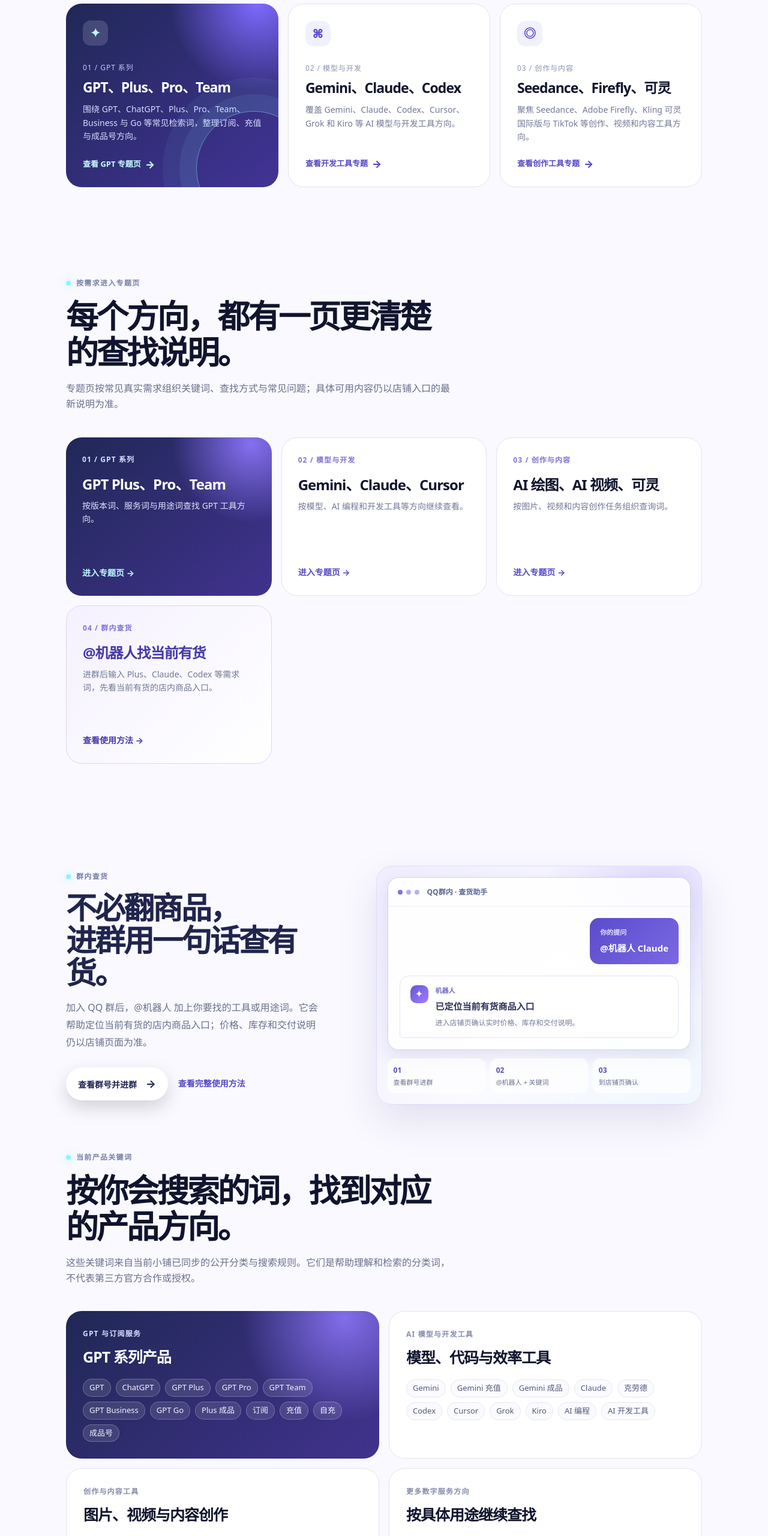
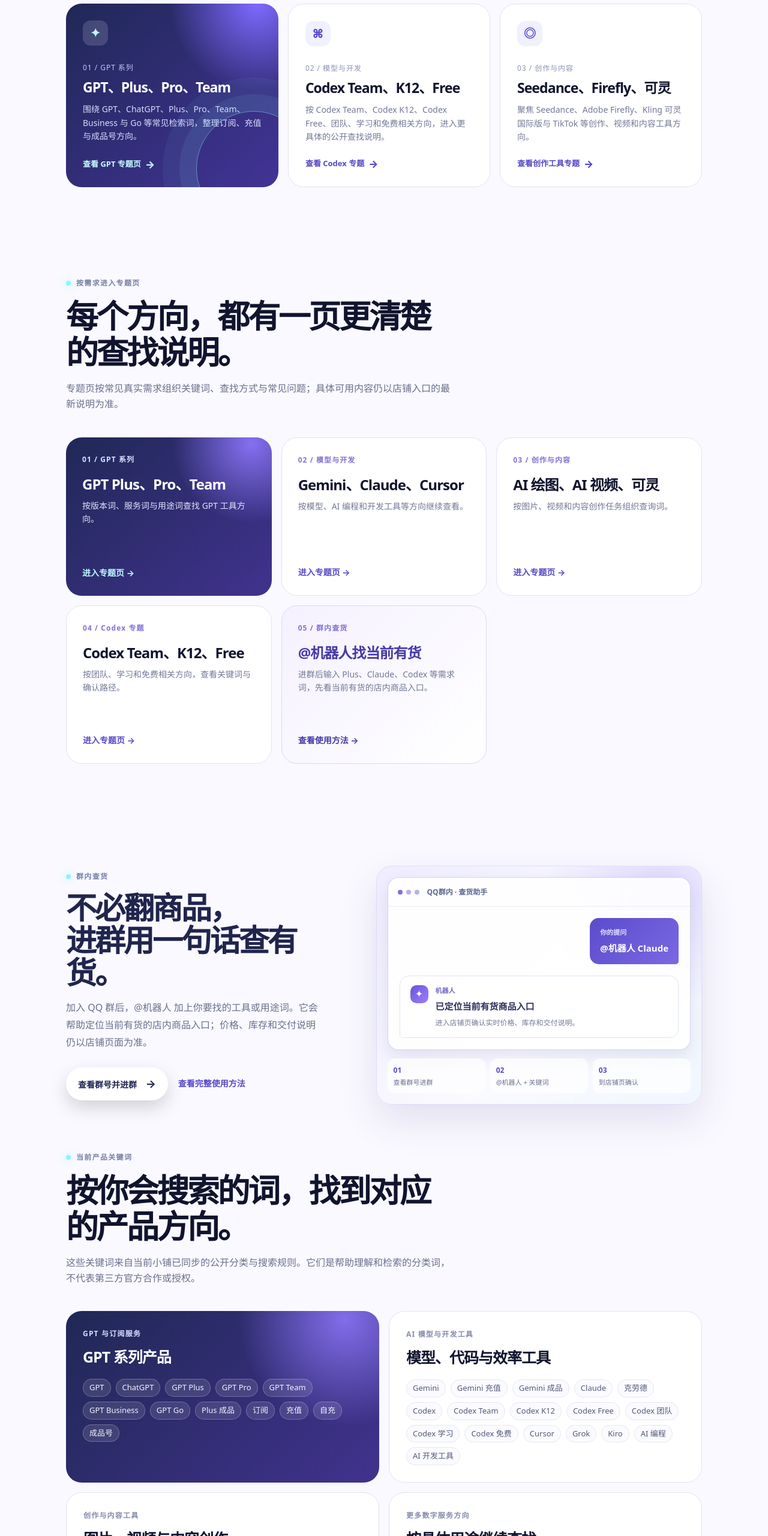
Before and after one commit to S988777/ldxp-showcase, a plain HTML site: page index.html in a window 1280 px wide. Shown: the part 1120-3680 px from the top of the page at 60% size. Drawn offline with Linux system fonts and the light colour scheme.

Commit message:
Update meta tags and content descriptions

```diff
--- a/index.html
+++ b/index.html
@@ -3,8 +3,8 @@
   <head>
     <meta charset="UTF-8" />
     <meta name="viewport" content="width=device-width, initial-scale=1.0" />
-    <meta name="description" content="链动小铺提供 GPT、Gemini、Claude、Codex、Cursor、Grok、Kiro、Seedance、Firefly、可灵和 TikTok 等 AI 工具与数字服务的公开分类入口；可加入 QQ 群 @机器人 查询当前有货商品入口。" />
-    <meta name="keywords" content="链动小铺,AI工具,QQ机器人查货,QQ群查货,GPT,ChatGPT,GPT Plus,GPT Pro,GPT Team,GPT Business,GPT Go,Gemini,Claude,Codex,Cursor,Grok,Kiro,Seedance,Adobe Firefly,可灵,Kling,TikTok,AI会员,AI订阅,AI充值,AI成品号,数字服务" />
+    <meta name="description" content="链动小铺提供 GPT、Gemini、Claude、Codex、Codex Team、Codex K12、Codex Free、Cursor、Grok、Kiro、Seedance、Firefly、可灵和 TikTok 等 AI 工具与数字服务的公开分类入口；可加入 QQ 群 @机器人 查询当前有货商品入口。" />
+    <meta name="keywords" content="链动小铺,AI工具,QQ机器人查货,QQ群查货,GPT,ChatGPT,GPT Plus,GPT Pro,GPT Team,GPT Business,GPT Go,Gemini,Claude,Codex,Codex Team,Codex K12,Codex Free,Codex 团队,Codex 学习,Codex 免费,Cursor,Grok,Kiro,Seedance,Adobe Firefly,可灵,Kling,TikTok,AI会员,AI订阅,AI充值,AI成品号,数字服务" />
     <meta name="robots" content="index,follow,max-image-preview:large" />
     <link rel="canonical" href="https://s988777.github.io/ldxp-showcase/" />
     <meta property="og:type" content="website" />
@@ -18,9 +18,9 @@
     <link rel="stylesheet" href="group-entry.css" />
     <script type="application/ld+json">
       {"@context":"https://schema.org","@graph":[
-        {"@type":"WebSite","name":"链动小铺","url":"https://s988777.github.io/ldxp-showcase/","inLanguage":"zh-CN","description":"公开整理 GPT、Gemini、Claude、Codex、Cursor、Grok、Kiro、Seedance、Firefly、可灵和 TikTok 等 AI 工具与数字服务方向。"},
+        {"@type":"WebSite","name":"链动小铺","url":"https://s988777.github.io/ldxp-showcase/","inLanguage":"zh-CN","description":"公开整理 GPT、Gemini、Claude、Codex、Codex Team、Codex K12、Codex Free、Cursor、Grok、Kiro、Seedance、Firefly、可灵和 TikTok 等 AI 工具与数字服务方向。"},
         {"@type":"FAQPage","mainEntity":[
-          {"@type":"Question","name":"链动小铺有哪些 AI 工具方向？","acceptedAnswer":{"@type":"Answer","text":"公开分类覆盖 GPT、Gemini、Claude、Codex、Cursor、Grok、Kiro、Seedance、Adobe Firefly、可灵和 TikTok 等方向；实际可用内容以店铺入口为准。"}},
+          {"@type":"Question","name":"链动小铺有哪些 AI 工具方向？","acceptedAnswer":{"@type":"Answer","text":"公开分类覆盖 GPT、Gemini、Claude、Codex、Codex Team、Codex K12、Codex Free、Cursor、Grok、Kiro、Seedance、Adobe Firefly、可灵和 TikTok 等方向；实际可用内容以店铺入口为准。"}},
           {"@type":"Question","name":"如何查找 GPT Plus、GPT Pro、GPT Team 或 GPT Business？","acceptedAnswer":{"@type":"Answer","text":"可通过店铺内的 GPT、Plus、Pro、Team、Business、Go、订阅、充值或成品号等关键词查找对应分类。"}},
           {"@type":"Question","name":"如何在 QQ 群内查当前有货商品？","acceptedAnswer":{"@type":"Answer","text":"加入公开 QQ 群后，@机器人 并输入需求词，例如 plus、Claude 或 Codex。机器人帮助定位当前有货的店内商品入口；价格、库存和交付说明以店铺页面为准。"}},
           {"@type":"Question","name":"页面展示的品牌名称代表官方合作吗？","acceptedAnswer":{"@type":"Answer","text":"不是。页面中的第三方产品名称仅用于说明服务适用方向和搜索分类，相关商标归各自权利人所有。"}}
@@ -96,9 +96,9 @@
           <article class="service-card">
             <div class="icon icon-code">⌘</div>
             <p class="service-index">02 / 模型与开发</p>
-            <h3>Gemini、Claude、Codex</h3>
-            <p>覆盖 Gemini、Claude、Codex、Cursor、Grok 和 Kiro 等 AI 模型与开发工具方向。</p>
-            <a class="card-cta" href="ai-development.html">查看开发工具专题 <span>→</span></a>
+            <h3>Codex Team、K12、Free</h3>
+            <p>按 Codex Team、Codex K12、Codex Free、团队、学习和免费相关方向，进入更具体的公开查找说明。</p>
+            <a class="card-cta" href="codex-team-k12-free.html">查看 Codex 专题 <span>→</span></a>
             <span class="card-arrow">↗</span>
           </article>
           <article class="service-card">
@@ -122,7 +122,8 @@
           <a class="guide-card guide-gpt" href="gpt-plus.html"><span>01 / GPT 系列</span><h3>GPT Plus、Pro、Team</h3><p>按版本词、服务词与用途词查找 GPT 工具方向。</p><b>进入专题页 →</b></a>
           <a class="guide-card" href="ai-development.html"><span>02 / 模型与开发</span><h3>Gemini、Claude、Cursor</h3><p>按模型、AI 编程和开发工具等方向继续查看。</p><b>进入专题页 →</b></a>
           <a class="guide-card" href="ai-creation.html"><span>03 / 创作与内容</span><h3>AI 绘图、AI 视频、可灵</h3><p>按图片、视频和内容创作任务组织查询词。</p><b>进入专题页 →</b></a>
-          <a class="guide-card group-guide-card" href="qq-bot.html"><span>04 / 群内查货</span><h3>@机器人找当前有货</h3><p>进群后输入 Plus、Claude、Codex 等需求词，先看当前有货的店内商品入口。</p><b>查看使用方法 →</b></a>
+          <a class="guide-card" href="codex-team-k12-free.html"><span>04 / Codex 专题</span><h3>Codex Team、K12、Free</h3><p>按团队、学习和免费相关方向，查看关键词与确认路径。</p><b>进入专题页 →</b></a>
+          <a class="guide-card group-guide-card" href="qq-bot.html"><span>05 / 群内查货</span><h3>@机器人找当前有货</h3><p>进群后输入 Plus、Claude、Codex 等需求词，先看当前有货的店内商品入口。</p><b>查看使用方法 →</b></a>
         </div>
       </section>
 
@@ -156,7 +157,7 @@
           </article>
           <article class="catalog-card">
             <p class="catalog-label">AI 模型与开发工具</p><h3>模型、代码与效率工具</h3>
-            <ul class="keyword-pills" aria-label="AI 模型与开发工具关键词"><li>Gemini</li><li>Gemini 充值</li><li>Gemini 成品</li><li>Claude</li><li>克劳德</li><li>Codex</li><li>Cursor</li><li>Grok</li><li>Kiro</li><li>AI 编程</li><li>AI 开发工具</li></ul>
+            <ul class="keyword-pills" aria-label="AI 模型与开发工具关键词"><li>Gemini</li><li>Gemini 充值</li><li>Gemini 成品</li><li>Claude</li><li>克劳德</li><li>Codex</li><li>Codex Team</li><li>Codex K12</li><li>Codex Free</li><li>Codex 团队</li><li>Codex 学习</li><li>Codex 免费</li><li>Cursor</li><li>Grok</li><li>Kiro</li><li>AI 编程</li><li>AI 开发工具</li></ul>
           </article>
           <article class="catalog-card">
             <p class="catalog-label">创作与内容工具</p><h3>图片、视频与内容创作</h3>
@@ -167,7 +168,7 @@
             <ul class="keyword-pills" aria-label="更多数字服务关键词"><li>X 会员</li><li>AI 会员</li><li>数字会员</li><li>数字订阅</li><li>数字资源</li><li>各类邮箱</li><li>数字工具</li><li>效率工具</li><li>在线服务</li></ul>
           </article>
         </div>
-        <div class="search-note"><b>搜索提示：</b>可组合使用品牌词、服务词与交付词，例如“GPT Plus 成品”“Gemini 充值”“Claude 会员”“Cursor 订阅”“可灵国际版”。</div>
+        <div class="search-note"><b>搜索提示：</b>可组合使用品牌词、服务词与交付词，例如“GPT Plus 成品”“Gemini 充值”“Claude 会员”“Codex Team”“Codex K12”“Codex Free”“Cursor 订阅”“可灵国际版”。</div>
       </section>
 
       <section id="why" class="section principles">
```
